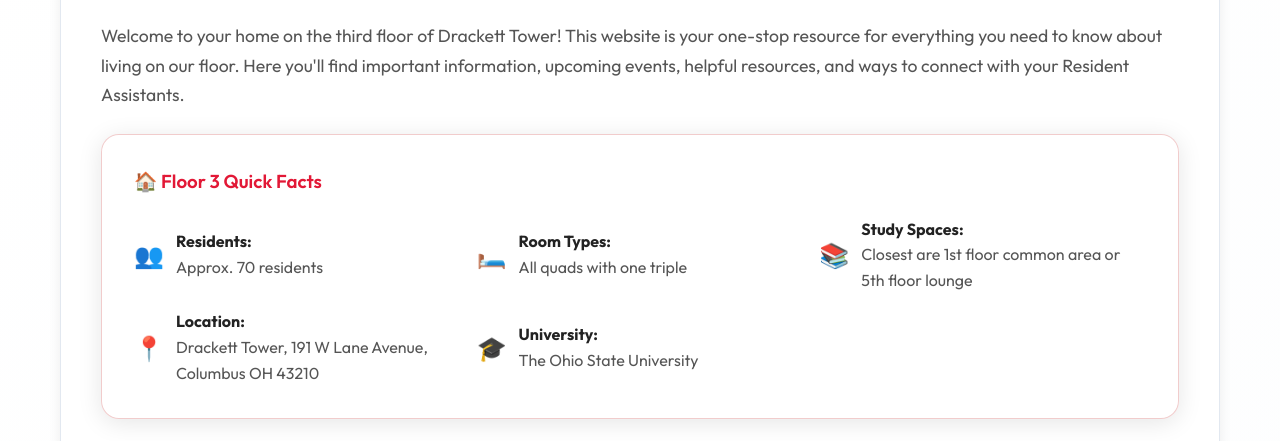
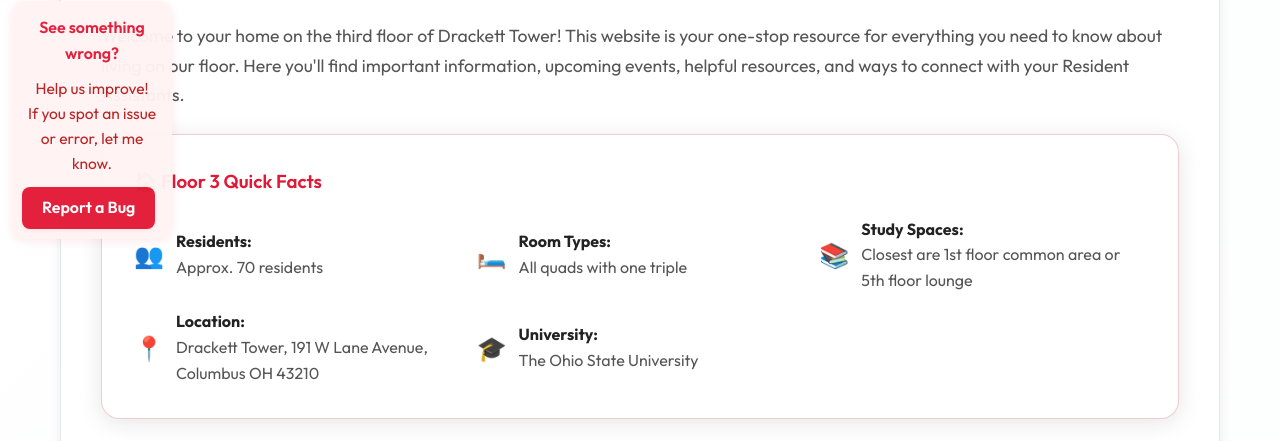
Before and after one commit to black1172/drackett_floor3.github.io, a plain HTML site: page index.html in a window 1280 px wide. Shown: the part 339-780 px from the top of the page. Drawn offline with nearby package versions, Linux system fonts and the light colour scheme; no server answers.

Commit message:
updated bug sidebar

```diff
--- a/index.html
+++ b/index.html
@@ -437,14 +437,27 @@
     </form>
 </section>
 
-<div style="max-width:320px; margin:24px auto; background:#fff3f3; border:1px solid #e21836; border-radius:12px; box-shadow:0 2px 8px rgba(226,24,54,0.07); padding:18px 20px; text-align:center;">
-    <div style="font-weight:700; color:#e21836; font-size:1.1rem; margin-bottom:8px;">
-        See something wrong?
+<div id="bug-sidebar" style="
+    position: fixed;
+    top: 340px;
+    left: 12px;
+    width: 160px;
+    background: #fff3f3;
+    border-radius: 14px;
+    box-shadow: 0 2px 12px rgba(226,24,54,0.10);
+    z-index: 99;
+    padding: 14px 10px 10px 10px;
+    font-family: 'Outfit', Arial, sans-serif;
+    color: #e21836;
+    transition: background 0.2s;
+    opacity: 0.96;
+    display: none;
+">
+    <h4 style="margin-bottom: 10px; font-size: 1rem; color: #e21836; font-weight: 600; text-align:center;">See something wrong?</h4>
+    <div style="color:#b71c1c; font-size:0.97rem; margin-bottom:12px; text-align:center;">
+        Help us improve!<br>If you spot an issue or error, let me know.
     </div>
-    <div style="color:#b71c1c; font-size:0.97rem; margin-bottom:12px;">
-        Help me improve! If you spot a bug or error, let me know.
-    </div>
-    <a href="#bug-report" style="display:inline-block; background:#e21836; color:#fff; font-weight:600; border-radius:8px; padding:8px 20px; text-decoration:none; box-shadow:0 1px 4px rgba(226,24,54,0.08);">
+    <a href="#bug-report" style="display:inline-block; background:#e21836; color:#fff; font-weight:600; border-radius:8px; padding:8px 20px; text-decoration:none; box-shadow:0 1px 4px rgba(226,24,54,0.08); text-align:center;">
         Report a Bug
     </a>
 </div>
@@ -562,6 +575,17 @@
         window.addEventListener('resize', updateSidebarEvents);
         // Optionally, update every minute in case user leaves page open
         setInterval(updateSidebarEvents, 60000);
+
+        function showBugSidebar() {
+    const bugSidebar = document.getElementById('bug-sidebar');
+    if (window.innerWidth > 900) {
+        bugSidebar.style.display = 'block';
+    } else {
+        bugSidebar.style.display = 'none';
+    }
+}
+window.addEventListener('resize', showBugSidebar);
+window.addEventListener('DOMContentLoaded', showBugSidebar);
     </script>
 </body>
 </html>
--- a/script.js
+++ b/script.js
@@ -73,7 +73,7 @@ document.addEventListener('DOMContentLoaded', function() {
             "January", "February", "March", "April", "May", "June",
             "July", "August", "September", "October", "November", "December"
         ];
-        const day = dateObj.getDate() + 1;
+        const day = dateObj.getDate();
         const month = months[dateObj.getMonth()];
         // Add ordinal suffix
         const suffix = (day === 1 || day === 21 || day === 31) ? "st"
```
